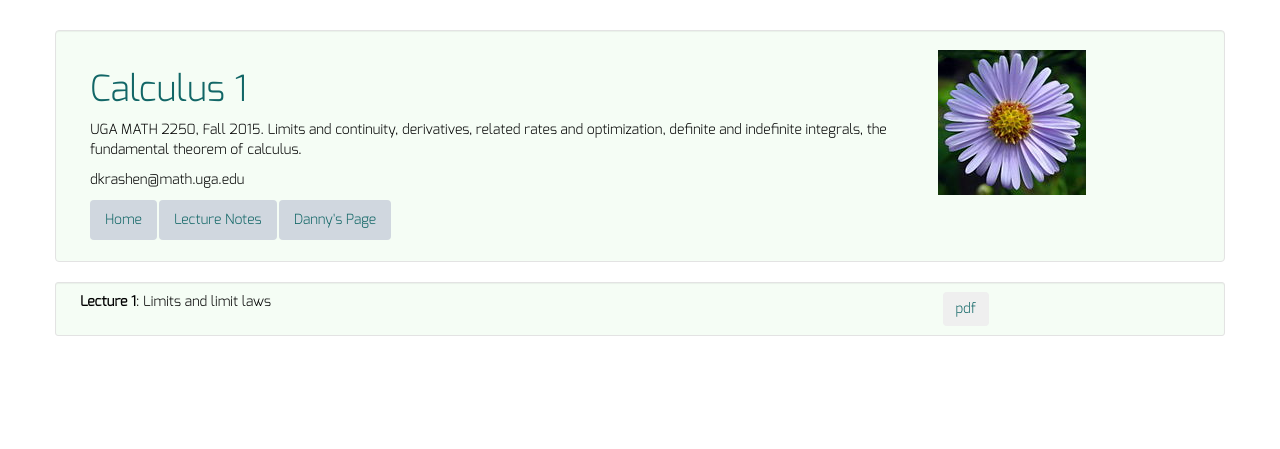
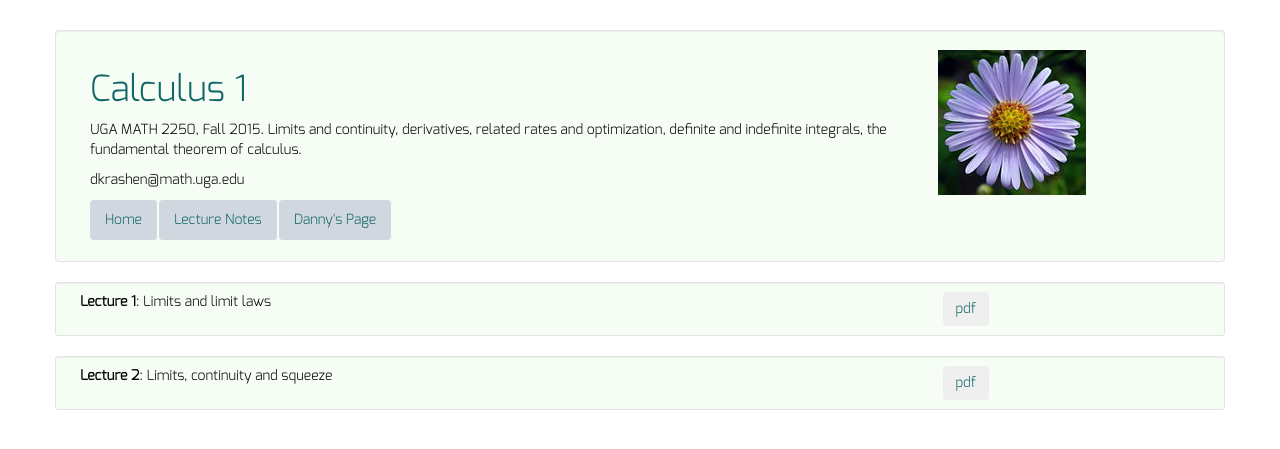
Before and after one commit to dkrashen/calc1, a Jekyll site: the page built from lectures/index.html, in a window 1280 px wide. Shown: the top 449 px of the page. Built offline with Jekyll 4.4.1, drawn with Linux system fonts in a browser that asks for light colours.

Commit message:
add lecture 2, pdf and yml

```diff
--- a/_data/lectures.yml
+++ b/_data/lectures.yml
@@ -1,3 +1,6 @@
 - title: "Lecture 1"
   filename: "lecture1.pdf"
   description: "Limits and limit laws"
+- title: "Lecture 2"
+  filename: "lecture2.pdf"
+  description: "Limits, continuity and squeeze"
```
Also changed, not shown: 1 other file.
